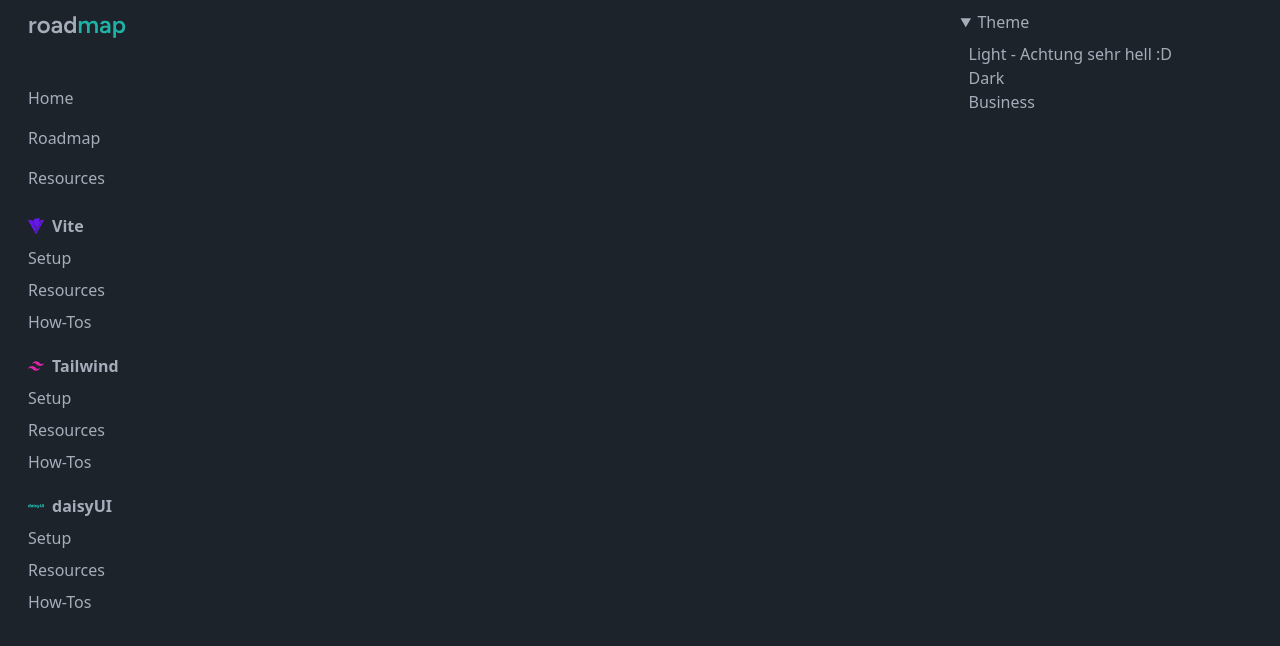
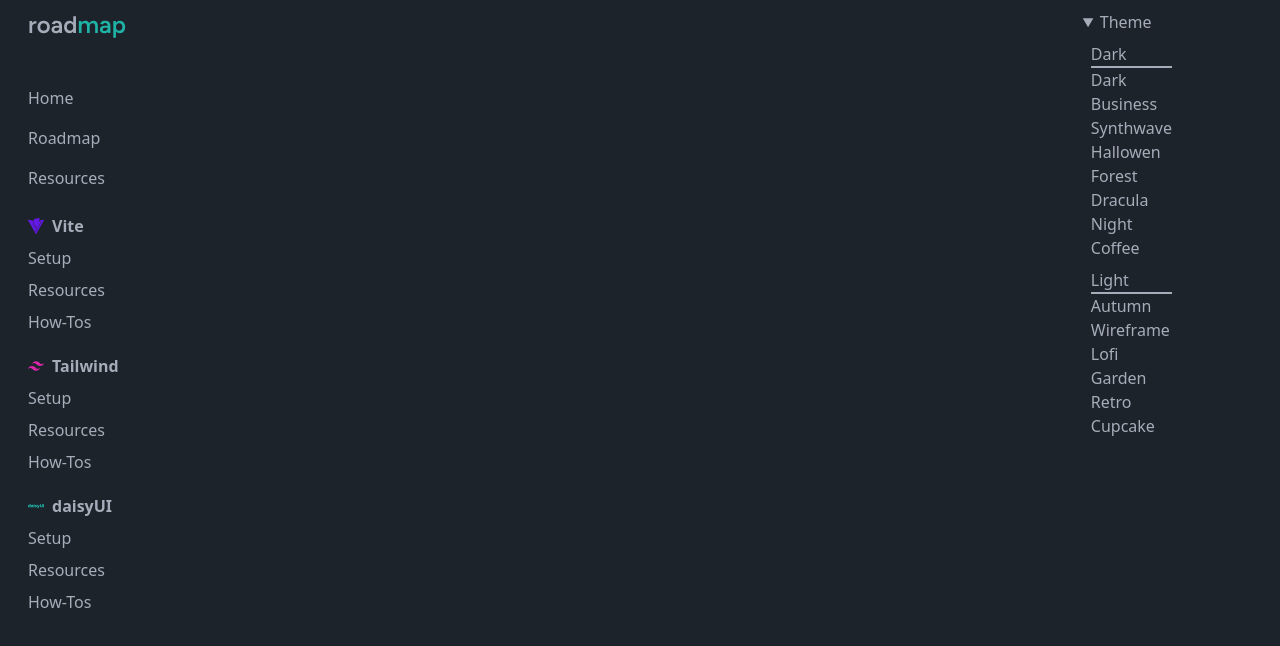
Before and after one commit to timobickmann/roadmap, a React (Vite) app: page / in a window 1280 px wide. Both pictures are taken after a click on the heading "Theme". Shown: the top 646 px of the page. Built offline with nearby package versions, Linux system fonts and the light colour scheme.

Commit message:
added more themes

```diff
--- a/src/components/Header.tsx
+++ b/src/components/Header.tsx
@@ -49,11 +49,7 @@
             <details>
               <summary>Theme</summary>
               <ul className="bg-base-100 p-2">
-                <li>
-                  <button onClick={() => handleThemeClick("light")}>
-                    Light - Achtung sehr hell :D
-                  </button>
-                </li>
+                <li className="border-b-2 border-b-base-content">Dark</li>
                 <li>
                   <button onClick={() => handleThemeClick("dark")}>Dark</button>
                 </li>
@@ -61,6 +57,69 @@
                   <button onClick={() => handleThemeClick("business")}>
                     Business
                   </button>
+                </li>
+                <li>
+                  <button onClick={() => handleThemeClick("synthwave")}>
+                    Synthwave
+                  </button>
+                </li>
+
+                <li>
+                  <button onClick={() => handleThemeClick("halloween")}>
+                    Hallowen
+                  </button>
+                </li>
+
+                <li>
+                  <button onClick={() => handleThemeClick("forest")}>
+                    Forest
+                  </button>
+                </li>
+
+                <li>
+                  <button onClick={() => handleThemeClick("dracula")}>
+                    Dracula
+                  </button>
+                </li>
+
+                <li>
+                  <button onClick={() => handleThemeClick("night")}>
+                    Night
+                  </button>
+                </li>
+                <li>
+                  <button onClick={() => handleThemeClick("coffee")}>
+                    Coffee
+                  </button>
+                </li>
+                <li className="border-b-2 border-b-base-content mt-2">Light</li>
+                <li>
+                  <button onClick={() => handleThemeClick("autumn")}>
+                    Autumn
+                  </button>
+                </li>
+                <li>
+                  <button onClick={() => handleThemeClick("wireframe")}>
+                    Wireframe
+                  </button>
+                </li>
+                <li>
+                  <button onClick={() => handleThemeClick("lofi")}>Lofi</button>
+                </li>
+                <li>
+                  <button onClick={() => handleThemeClick("garden")}>
+                    Garden
+                  </button>
+                  <li>
+                    <button onClick={() => handleThemeClick("retro")}>
+                      Retro
+                    </button>
+                  </li>
+                  <li>
+                    <button onClick={() => handleThemeClick("cupcake")}>
+                      Cupcake
+                    </button>
+                  </li>
                 </li>
               </ul>
             </details>
--- a/tailwind.config.js
+++ b/tailwind.config.js
@@ -2,7 +2,7 @@
 
 /** @type {import('tailwindcss').Config} */
 export default {
-  daisyui: {themes: ["dark", "business", "light"]},
+  daisyui: {themes: true},
   content: ["./index.html", "./src/**/*.{js,ts,jsx,tsx}"],
   theme: {
     extend: {},
```
